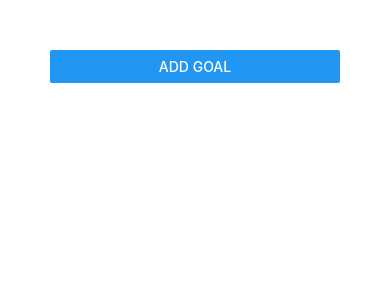
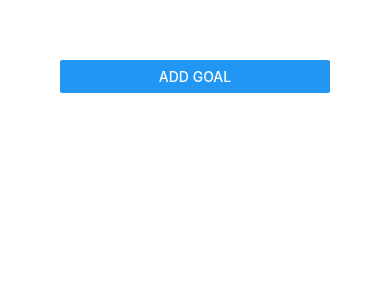
Before and after one commit to naveed-qureshi/rn-goal-app, a React Native app: screen / in a window 390 px wide. Shown: the top 300 px of the page. Built offline with nearby package versions, Linux system fonts and the light colour scheme.

Commit message:
Handle goal input

```diff
--- a/App.js
+++ b/App.js
@@ -30,7 +30,7 @@ export default function App() {
 const style = StyleSheet.create({
   p_50: {
     flex:1,
-    padding: 50,
+    padding: 60,
     backgroundColor: 'rgb(255, 255, 255)'
   },
 
--- a/components/GoalInput.js
+++ b/components/GoalInput.js
@@ -3,6 +3,11 @@ import { StyleSheet, View, TextInput, Button, Modal } from 'react-native'
 
 const GoalInput = (props) => {
   const [inputGoal, setInputGoal] = useState('')
+  const addGoalHendler = () => {
+    props.addGoalhandler(inputGoal);
+    setInputGoal('')
+  }
+
   return (
     <Modal visible= { props.visible } animationType='fade'>
       <View style={style.input}>
@@ -11,7 +16,7 @@ const GoalInput = (props) => {
         </View>
         <View style={style.button} >
           <Button title="Cancel" color='red' onPress={ () => props.setIsAddMode(false) } />
-          <Button title="Add Goal" onPress={() => props.addGoalhandler(inputGoal)} />
+          <Button title="Add Goal" onPress={addGoalHendler} />
         </View>
       </View>
     </Modal>
```
